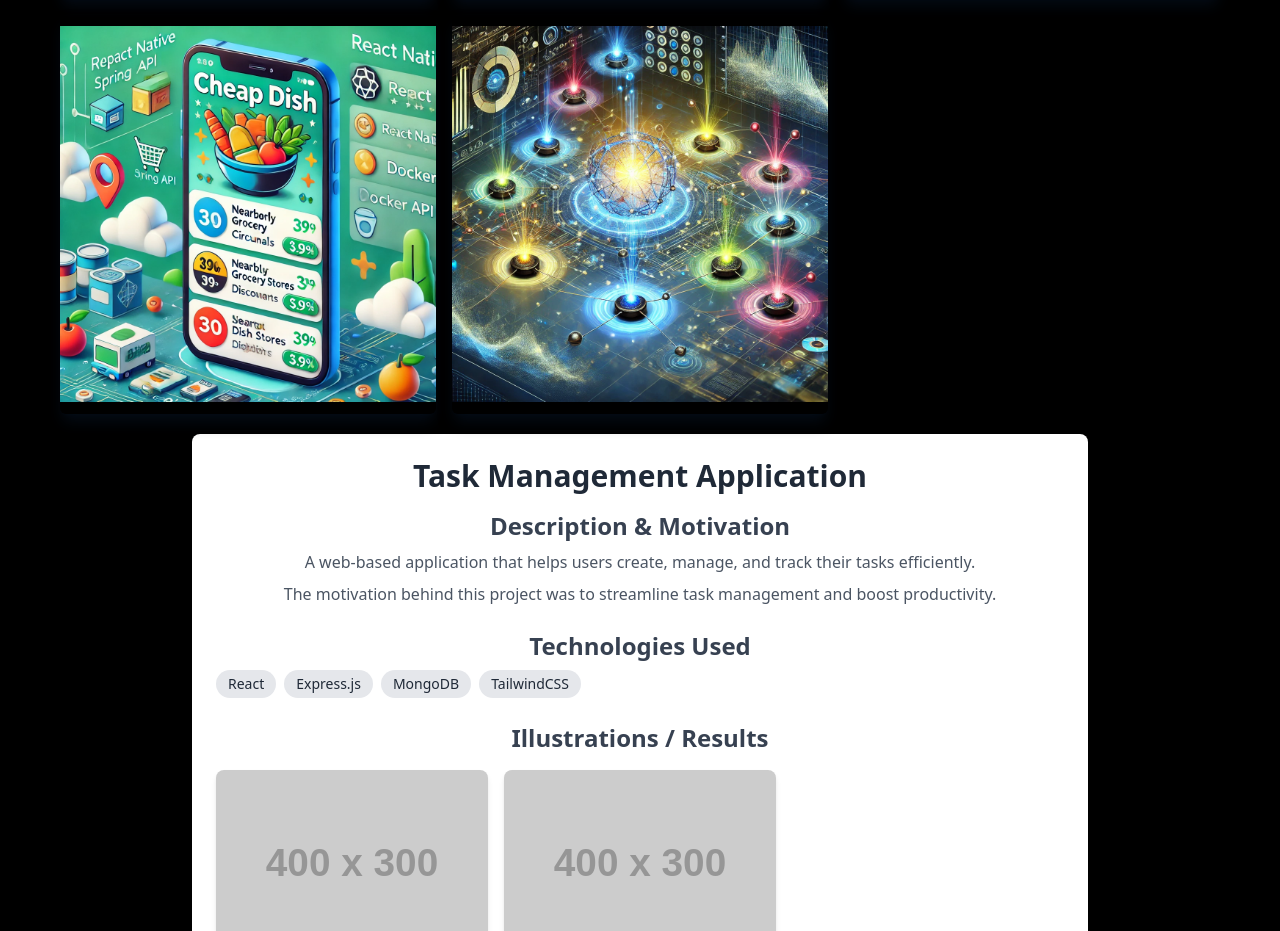
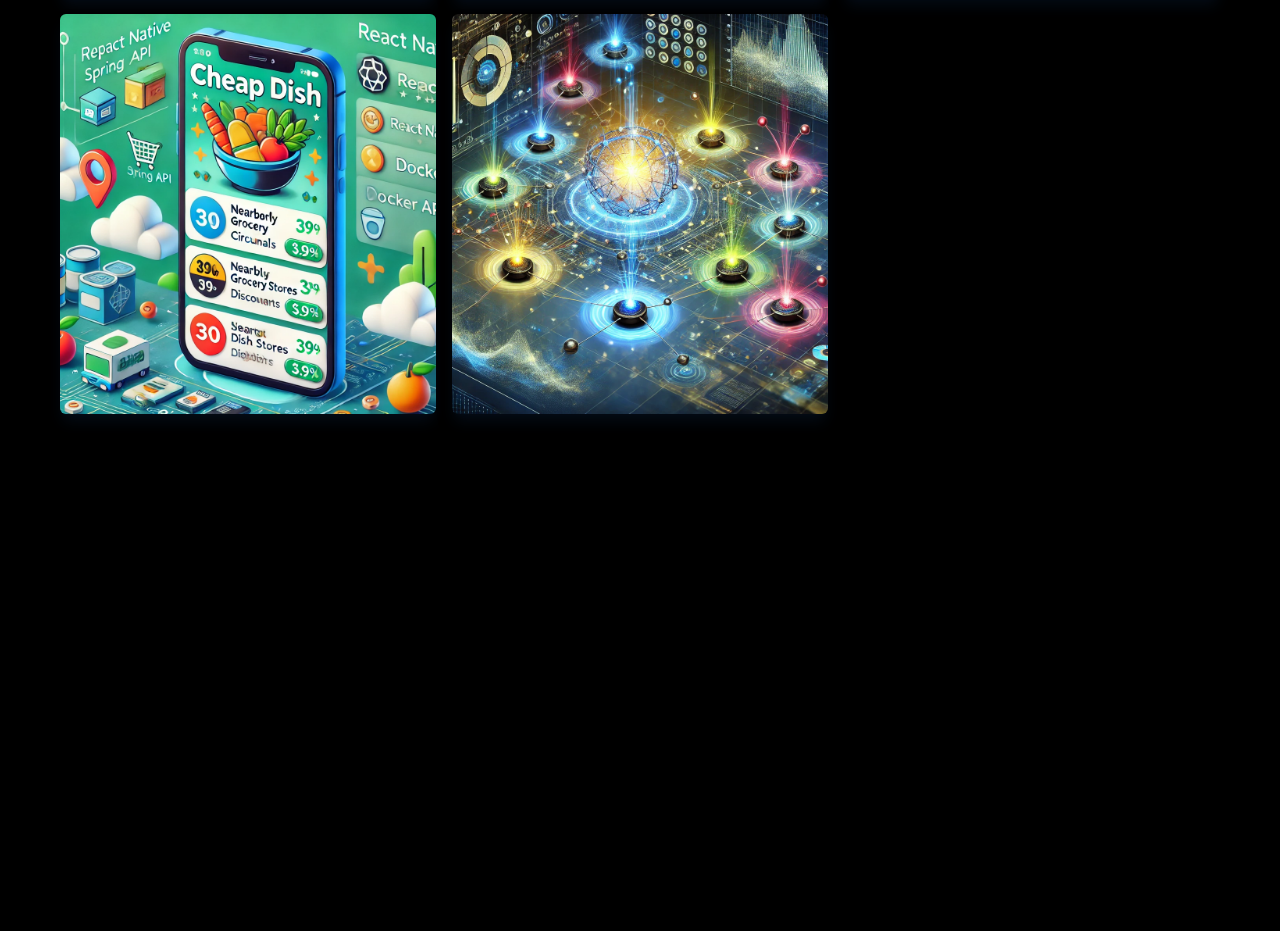
Before and after one commit to akram92i1/my_portfolio_react, a React (Create React App) app: page / in a window 1280 px wide. Shown: the part 1693-2624 px from the top of the page. After the commit the page ends 2127 px from the top, so only its background shows below. Built offline with nearby package versions, Linux system fonts and the light colour scheme.

Commit message:
enhance the frontend of the ProjectDescription

```diff
--- a/package.json
+++ b/package.json
@@ -39,6 +39,7 @@
     ]
   },
   "devDependencies": {
+    "react-router-dom": "^7.0.2",
     "tailwindcss": "^3.4.15"
   }
 }
--- a/src/App.js
+++ b/src/App.js
@@ -1,5 +1,5 @@
-import logo from './logo.svg';
-import './App.css';
+import React from 'react';
+import { BrowserRouter as Router, Routes, Route } from 'react-router-dom';
 import Navbar from './components/Navbar';
 import Hero from './components/Hero';
 import Skills from './components/Skills';
@@ -7,36 +7,45 @@
 import Work from './components/Work';
 import ProjectDescription from './components/ProjectDescription';
 
+const projectList = [
+  {
+    id: 'project1',
+    title: 'Projet de Recherche',
+    description: 'Dans le cadre de l\'optimisation des opérations agricoles, cette étude propose des solutions concrètes de planification de trajectoires pour des drones à voilure tournante (UAV) utilisés dans la collecte de données pour l\'Internet des Objets (IoT). L’objectif est d\'optimiser les trajectoires des UAV en minimisant à la fois le temps de mission et la consommation d\'énergie, tout en respectant les contraintes de communication et les délais imposés. Deux approches heuristiques sont présentées : un algorithme de planification quasi-optimale et un algorithme basé sur l\'intelligence artificielle des colonies d\'abeilles (ABC).',
+    motivation: 'L\'objectif de ce travail est d\'améliorer l\'efficacité énergétique et temporelle des missions de collecte de données agricoles à l\'aide de drones, afin d\'optimiser les opérations sur le terrain.',
+    technologies: ['Python', 'CVX', 'scikit-learn', 'MATLAB'],
+    images: ['https://via.placeholder.com/400x300'],
+  },
+  {
+    id: 'project2',
+    title: 'Projet de Licence',
+    description: 'Description du projet de licence.',
+    motivation: 'Motivation pour le projet de licence.',
+    technologies: ['HTML', 'CSS', 'JavaScript'],
+    images: ['https://via.placeholder.com/400x300'],
+  },
+  // Add other projects similarly
+];
 
 function App() {
-  const projectData = {
-    title: 'Task Management Application',
-    description:
-      'A web-based application that helps users create, manage, and track their tasks efficiently.',
-    motivation:
-      'The motivation behind this project was to streamline task management and boost productivity.',
-    technologies: ['React', 'Express.js', 'MongoDB', 'TailwindCSS'],
-    images: [
-      'https://via.placeholder.com/400x300', // Replace with actual image URLs
-      'https://via.placeholder.com/400x300',
-    ],
-  };
-
   return (
-    <div className="App">
+    <Router>
       <Navbar />
-      <Hero />
-      <Skills />
-      <About />
-      <Work />
-      <ProjectDescription
-       title={projectData.title}
-       description={projectData.description}
-       motivation={projectData.motivation}
-       technologies={projectData.technologies}
-       images={projectData.images}
-      />
-    </div>
+      <Routes>
+        <Route
+          path="/"
+          element={
+            <>
+              <Hero />
+              <Skills />
+              <About />
+              <Work />
+            </>
+          }
+        />
+        <Route path="/project-details/:id" element={<ProjectDescription projects={projectList} />} />
+      </Routes>
+    </Router>
   );
 }
 
--- a/src/components/ProjectDescription.jsx
+++ b/src/components/ProjectDescription.jsx
@@ -1,38 +1,55 @@
 import React from 'react';
-import PropTypes from 'prop-types';
-
-// Import your existing TechnologyDescription component
+import { useParams } from 'react-router-dom';
 import TechnologyDescription from './TechnologyDescription';
 
-const ProjectDescription = ({ title, description, motivation, technologies, images }) => {
+const ProjectDescription = ({ projects }) => {
+  const { id } = useParams();
+  const project = projects.find((proj) => proj.id === id);
+
+  if (!project) {
+    return <div className="text-center text-red-500 mt-10 animate-bounce">Project not found</div>;
+  }
+
   return (
-    <div className="max-w-4xl mx-auto p-6 bg-white shadow-lg rounded-lg mb-10">
+    <div className="max-w-4xl mx-auto p-6 bg-gradient-to-br from-white to-gray-100 shadow-2xl rounded-lg mb-10">
       {/* Project Title */}
-      <h2 className="text-3xl font-bold mb-4 text-gray-800">{title}</h2>
+      <h2 className="text-4xl font-extrabold mb-4 text-gray-900 animate-fade-in">
+        {project.title}
+      </h2>
 
+      <div className="border-t border-gray-300 my-6"></div>
+
+      {/* Project Description and Motivation */}
       <div className="mb-6">
-        <h3 className="text-2xl font-semibold mb-2 text-gray-700">Description & Motivation</h3>
-        <p className="text-gray-600">{description}</p>
-        <p className="mt-2 text-gray-600">{motivation}</p>
+        <h3 className="text-2xl font-semibold mb-3 text-blue-700">Description & Motivation</h3>
+        <p className="text-gray-700 leading-relaxed">{project.description}</p>
+        <p className="mt-3 text-gray-700 leading-relaxed">{project.motivation}</p>
       </div>
+
+      <div className="border-t border-gray-300 my-6"></div>
 
       {/* Technologies Used */}
       <div className="mb-6">
-        <h3 className="text-2xl font-semibold mb-2 text-gray-700">Technologies Used</h3>
-        <TechnologyDescription technologies={technologies} />
+        <h3 className="text-2xl font-semibold mb-3 text-blue-700">Technologies Used</h3>
+        <TechnologyDescription technologies={project.technologies} />
       </div>
 
+      <div className="border-t border-gray-300 my-6"></div>
+
       {/* Illustration / Results */}
-      {images && images.length > 0 && (
+      {project.images && project.images.length > 0 && (
         <div>
-          <h3 className="text-2xl font-semibold mb-4 text-gray-700">Illustrations / Results</h3>
-          <div className="grid grid-cols-1 sm:grid-cols-2 lg:grid-cols-3 gap-4">
-            {images.map((imgSrc, index) => (
-              <div key={index} className="overflow-hidden rounded-lg shadow-md">
+          <h3 className="text-2xl font-semibold mb-4 text-blue-700">Illustrations / Results</h3>
+          <div className="grid grid-cols-1 sm:grid-cols-2 lg:grid-cols-3 gap-6">
+            {project.images.map((imgSrc, index) => (
+              <div
+                key={index}
+                className="overflow-hidden rounded-lg shadow-lg transform hover:scale-105 transition-transform duration-500"
+              >
                 <img
                   src={imgSrc}
                   alt={`Project screenshot ${index + 1}`}
-                  className="w-full h-48 object-cover transform hover:scale-105 transition-transform duration-300"
+                  className="w-full h-48 object-cover"
                 />
               </div>
             ))}
@@ -43,16 +60,4 @@
   );
 };
 
-ProjectDescription.propTypes = {
-  title: PropTypes.string.isRequired,
-  description: PropTypes.string.isRequired,
-  motivation: PropTypes.string.isRequired,
-  technologies: PropTypes.arrayOf(PropTypes.string).isRequired,
-  images: PropTypes.arrayOf(PropTypes.string),
-};
-
-ProjectDescription.defaultProps = {
-  images: [],
-};
-
 export default ProjectDescription;
--- a/src/components/Work.jsx
+++ b/src/components/Work.jsx
@@ -1,71 +1,45 @@
-import React from 'react'
-import projetMaitrise from '../assets/ReaserachPaper.webp' ;
-import projetLicence from '../assets/projetLicence.webp' ;
-import projectDatabase from '../assets/DatabaseProjectwebp.webp' ;
-import projectCheapDish from '../assets/CheapDishProjectwebp.webp' ;
-import projectGameTheory from '../assets/GameTheory.webp' ;
+import React from 'react';
+import { Link } from 'react-router-dom';
+import projetMaitrise from '../assets/ReaserachPaper.webp';
+import projetLicence from '../assets/projetLicence.webp';
+import projectDatabase from '../assets/DatabaseProjectwebp.webp';
+import projectCheapDish from '../assets/CheapDishProjectwebp.webp';
+import projectGameTheory from '../assets/GameTheory.webp';
+
+const projects = [
+  { id: 'project1', imgSrc: projetMaitrise, title: 'Projet de Maîtriswe' },
+  { id: 'project2', imgSrc: projetLicence, title: 'Projet de Licence' },
+  { id: 'project3', imgSrc: projectDatabase, title: 'Projet de Base de Données' },
+  { id: 'project4', imgSrc: projectCheapDish, title: 'Projet Cheap Dish' },
+  { id: 'project5', imgSrc: projectGameTheory, title: 'Projet Théorie des Jeux' },
+];
+
 const Work = () => {
   return (
     <div className='max-w-[1200px] mx-auto p-5' id='work'>
       <div className='pb-8 text-left'>
-        <p className='text-4xl mb-3 font-bold primary-color'>Mes traveaux</p>
+        <p className='text-4xl mb-3 font-bold primary-color'>Mes travaux</p>
         <p className='text-gray-400'>Explorez mes récents projets</p>
       </div>
       <div className='grid sm:grid-cols-2 md:grid-cols-3 gap-4'>
-      <div className='transform transition-transform duration-300 hover:scale-105 overflow-hidden shadow-lg shadow-[#040c16] group container rounded-md flex justify-center items-center mx-auto content-div h-[300px] md:h-[350px] lg:h-[400px] bg-cover relative'>
-        <img src={projetMaitrise} alt="" layout="fill" objectFit="cover"/>
+        {projects.map((project) => (
+          <div
+            key={project.id}
+            className='transform transition-transform duration-300 hover:scale-105 overflow-hidden shadow-lg shadow-[#040c16] group container rounded-md flex justify-center items-center mx-auto content-div h-[300px] md:h-[350px] lg:h-[400px] bg-cover relative'
+          >
+            <img src={project.imgSrc} alt={project.title} className="w-full h-full object-cover" />
             <div className='opacity-0 group-hover:opacity-90 bg-[gray]/70 absolute inset-0 flex flex-col justify-center items-center'>
-          <a href="/">
+              <Link to={`/project-details/${project.id}`}>
                 <button className='text-center rounded-lg px-4 py-3 m-2 bg-white text-gray-700 font-bold text-lg'>
                   Détail
                 </button>
-          </a>
+              </Link>
             </div>
           </div>
-      <div className='transform transition-transform duration-300 hover:scale-105 overflow-hidden shadow-lg shadow-[#040c16] group container rounded-md flex justify-center items-center mx-auto content-div h-[300px] md:h-[350px] lg:h-[400px] bg-cover relative'>
-        <img src={projetLicence} alt="" layout="fill" objectFit="cover"/>
-        <div className='opacity-0 group-hover:opacity-90 bg-[gray]/70 absolute inset-0 flex flex-col justify-center items-center'>
-          <a href="/">
-            <button className='text-center rounded-lg px-4 py-3 m-2 bg-white text-gray-700 font-bold text-lg'>
-            Détail
-            </button>
-          </a>
+        ))}
       </div>
     </div>
-      <div className='transform transition-transform duration-300 hover:scale-105 overflow-hidden shadow-lg shadow-[#040c16] group container rounded-md flex justify-center items-center mx-auto content-div h-[300px] md:h-[350px] lg:h-[400px] bg-cover relative'>
-        <img src={projectDatabase} alt="" layout="fill" objectFit="cover"/>
-        <div className='opacity-0 group-hover:opacity-90 bg-[gray]/70 absolute inset-0 flex flex-col justify-center items-center'>
-          <a href="/">
-            <button className='text-center rounded-lg px-4 py-3 m-2 bg-white text-gray-700 font-bold text-lg'>
-            Détail
-            </button>
-          </a>
-        </div>
-      </div>
-      <div className='transform transition-transform duration-300 hover:scale-105 overflow-hidden shadow-lg shadow-[#040c16] group container rounded-md flex justify-center items-center mx-auto content-div h-[300px] md:h-[350px] lg:h-[400px] bg-cover relative'>
-        <img src={projectCheapDish} alt="" layout="fill" objectFit="cover"/>
-        <div className='opacity-0 group-hover:opacity-90 bg-[gray]/70 absolute inset-0 flex flex-col justify-center items-center'>
-          <a href="/">
-            <button className='text-center rounded-lg px-4 py-3 m-2 bg-white text-gray-700 font-bold text-lg'>
-            Détail
-            </button>
-          </a>
-        </div>
-      </div>
-      <div className='transform transition-transform duration-300 hover:scale-105 overflow-hidden shadow-lg shadow-[#040c16] group container rounded-md flex justify-center items-center mx-auto content-div h-[300px] md:h-[350px] lg:h-[400px] bg-cover relative'>
-        <img src={projectGameTheory} alt="" layout="fill" objectFit="cover"/>
-        <div className='opacity-0 group-hover:opacity-90 bg-[gray]/70 absolute inset-0 flex flex-col justify-center items-center'>
-          <a href="/">
-            <button className='text-center rounded-lg px-4 py-3 m-2 bg-white text-gray-700 font-bold text-lg'>
-            Détail
-            </button>
-          </a>
-        </div>
-      </div>
-    </div>
+  );
+};
 
-    </div>
-  )
-}
-
-export default Work
+export default Work;
```
Also changed, not shown: 1 other file (tests, documents, lock files or other folders). Lines whose indentation alone changed are shown as unchanged.
